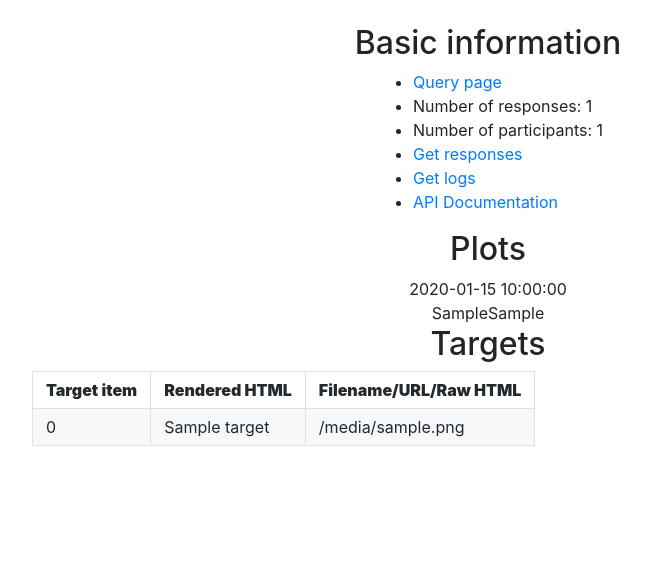
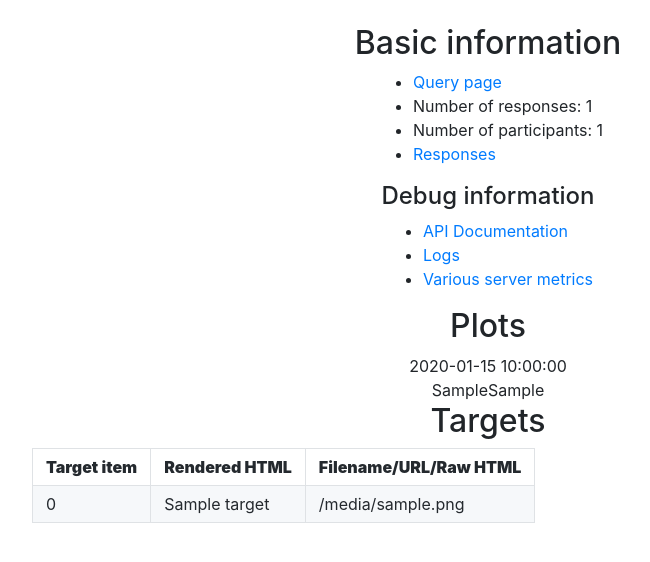
Before and after one commit to stsievert/salmon, a Python web app: template frontend/templates/dashboard.html in a window 1280 px wide. Shown: the top 562 px of the page, without its empty margins (152-802 px from the left). Run offline with Jinja, Linux system fonts and the light colour scheme; the template is opened without the code that fills it: most values are stand-ins (such as "Sample title", 1, 10 or a date in 2020); some libraries are stand-ins or nearby versions.

Commit message:
Add metrics back in

```diff
--- a/frontend/frontend/__init__.py
+++ b/frontend/frontend/__init__.py
@@ -1,4 +1,3 @@
 from .private import *
 from .public import app
-
 __version__ = app.version = "v0.2.6+4.g3f11b58.dirty"
--- a/frontend/templates/dashboard.html
+++ b/frontend/templates/dashboard.html
@@ -36,9 +36,17 @@
         <li><a href="/">Query page</a></li>
         <li>Number of responses: {{num_responses }}</li>
         <li>Number of participants: {{ num_participants }}</li>
-        <li><a href="/responses">Get responses</a></li>
-        <li><a href="/logs">Get logs</a></li>
+        <li><a href="/responses">Responses</a></li>
+      </ul>
+    </div>
+    <div class="row justify-content-center">
+      <h4>Debug information</h4>
+    </div>
+    <div class="row justify-content-center">
+      <ul>
         <li><a href="/docs">API Documentation</a></li>
+        <li><a href="/logs">Logs</a></li>
+        <li><a href="/metrics">Various server metrics</a></li>
       </ul>
     </div>
     <div class="row justify-content-center">
```
Also changed, not shown: frontend/frontend/public.py (+3 -4 lines).
